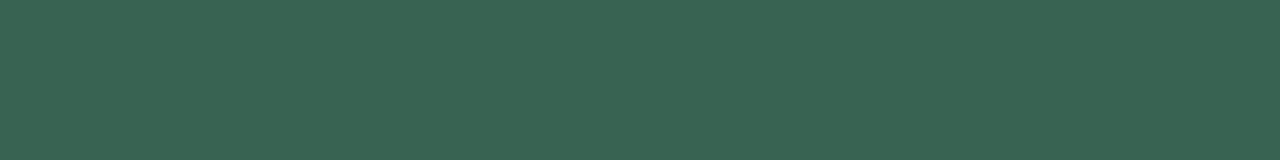
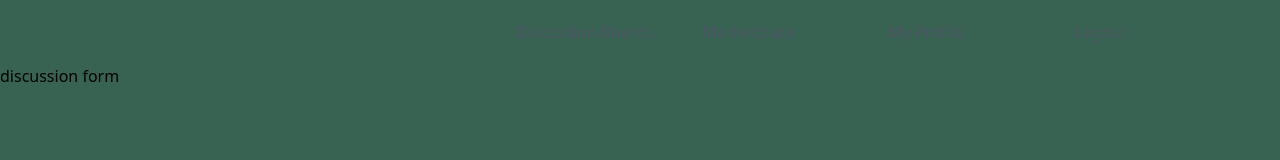
Before and after one commit to powellniki/gardenproject-client, a React (Vite) app: page /discussion/new in a window 1280 px wide. Before the commit this address had no page. Shown: the top 160 px of the page. Built offline with nearby package versions, Linux system fonts and the light colour scheme; sample sign-in values are in the browser's storage.

Commit message:
discussion form routing

```diff
--- a/src/components/ApplicationViews.jsx
+++ b/src/components/ApplicationViews.jsx
@@ -7,6 +7,7 @@ import { Register } from '../pages/Register.jsx'
 import { PostDetails } from '../pages/PostDetails.jsx'
 import { DiscussionTopics } from '../pages/DiscussionTopics.jsx'
 import { DiscussionBoard } from '../pages/DiscussionBoard.jsx'
+import { NewDiscussionForm } from '../pages/NewDiscussionForm.jsx'
 
 
 export const ApplicationViews = () => {
@@ -29,8 +30,9 @@ export const ApplicationViews = () => {
                     <Route path=":postId" element={<PostDetails />} />
                 </Route>
                 <Route path="discussion">
-                    <Route path="topics" element={<DiscussionTopics />}/>
-                    <Route path="topics/:topicId" element={<DiscussionBoard />}/>
+                    <Route path="topics" element={<DiscussionTopics />} />
+                    <Route path="topics/:topicId" element={<DiscussionBoard />} />
+                    <Route path="new" element={<NewDiscussionForm />} currentUser={currentUser}/>
                 </Route>
             </Route>
         </Routes>
--- /dev/null
+++ b/src/pages/NewDiscussionForm.jsx
@@ -0,0 +1,7 @@
+
+
+export const NewDiscussionForm = () => {
+
+
+    return <>discussion form</>
+}
```
